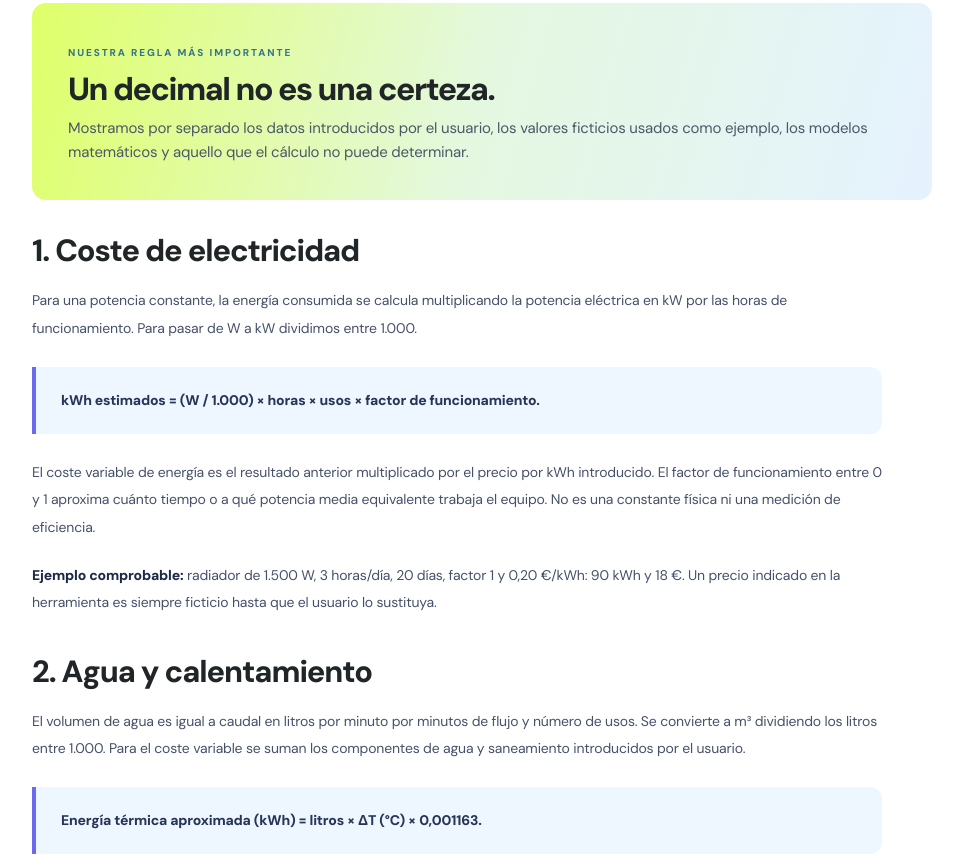
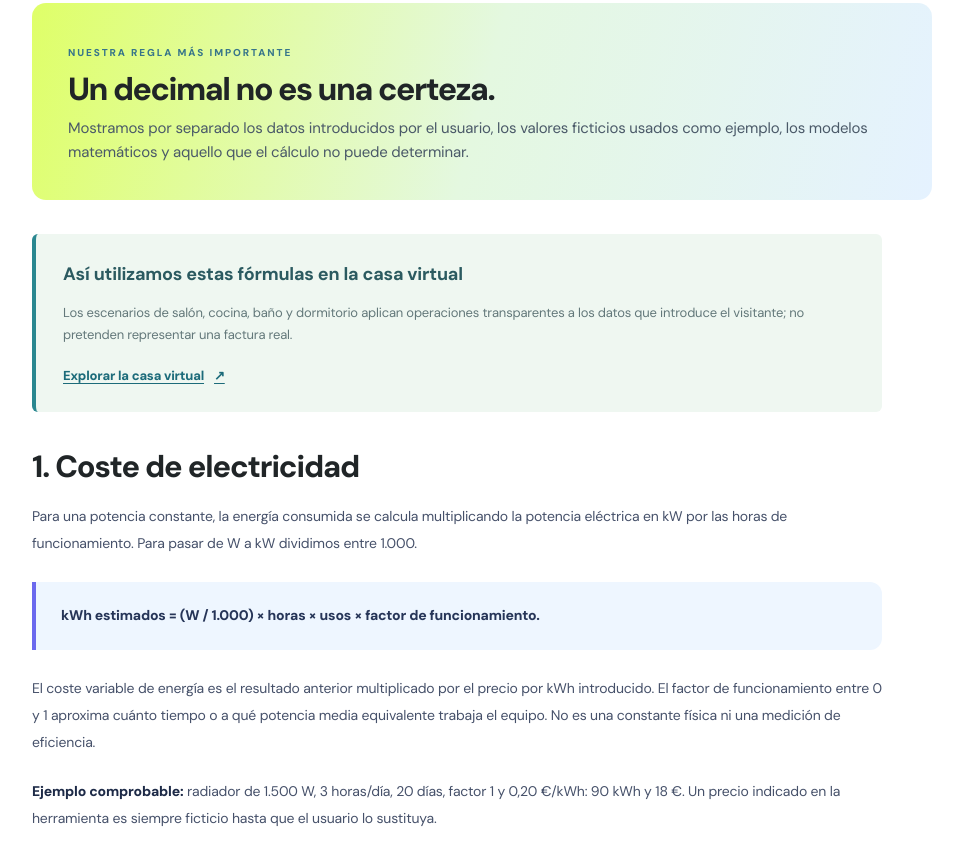
Before and after one commit to juanjogamero/website-tuahorroeficiente, an Astro site: page /website-tuahorroeficiente/metodologia in a window 1280 px wide. Shown: the part 728-1595 px from the top of the page, without its empty margins (158-1121 px from the left). Built offline with nearby package versions, Linux system fonts and the light colour scheme; Astro itself is replaced by a stand-in of ours.

Commit message:
feat: vincular guía especializada y casa virtual sin alterar los cálculos existentes

```diff
--- a/src/pages/metodologia.astro
+++ b/src/pages/metodologia.astro
@@ -4,7 +4,7 @@ import Icon from '../components/Icon.astro';
 ---
 <ContentLayout title="Metodología: cómo calculamos el coste real" description="Fórmulas públicas de electricidad y agua, criterios de calidad, ejemplos de cálculo, límites de estimación y protocolos de corrección editorial." category="Transparencia" breadcrumbs={[{label:'Metodología'}]} eyebrow="CÁLCULOS AUDITABLES">
 <section class="section"><div class="wrap content-narrow"><div class="statement-card"><span class="eyebrow">NUESTRA REGLA MÁS IMPORTANTE</span><h2>Un decimal no es una certeza.</h2><p>Mostramos por separado los datos introducidos por el usuario, los valores ficticios usados como ejemplo, los modelos matemáticos y aquello que el cálculo no puede determinar.</p></div>
-<div class="prose full-prose"><h2>1. Coste de electricidad</h2><p>Para una potencia constante, la energía consumida se calcula multiplicando la potencia eléctrica en kW por las horas de funcionamiento. Para pasar de W a kW dividimos entre 1.000.</p><blockquote>kWh estimados = (W / 1.000) × horas × usos × factor de funcionamiento.</blockquote><p>El coste variable de energía es el resultado anterior multiplicado por el precio por kWh introducido. El factor de funcionamiento entre 0 y 1 aproxima cuánto tiempo o a qué potencia media equivalente trabaja el equipo. No es una constante física ni una medición de eficiencia.</p><p><strong>Ejemplo comprobable:</strong> radiador de 1.500 W, 3 horas/día, 20 días, factor 1 y 0,20 €/kWh: 90 kWh y 18 €. Un precio indicado en la herramienta es siempre ficticio hasta que el usuario lo sustituya.</p>
+<div class="prose full-prose"><div class="ta-vr-article-cta"><strong>Así utilizamos estas fórmulas en la casa virtual</strong><p>Los escenarios de salón, cocina, baño y dormitorio aplican operaciones transparentes a los datos que introduce el visitante; no pretenden representar una factura real.</p><a href="/casa-virtual/">Explorar la casa virtual <span aria-hidden="true">↗</span></a></div><h2>1. Coste de electricidad</h2><p>Para una potencia constante, la energía consumida se calcula multiplicando la potencia eléctrica en kW por las horas de funcionamiento. Para pasar de W a kW dividimos entre 1.000.</p><blockquote>kWh estimados = (W / 1.000) × horas × usos × factor de funcionamiento.</blockquote><p>El coste variable de energía es el resultado anterior multiplicado por el precio por kWh introducido. El factor de funcionamiento entre 0 y 1 aproxima cuánto tiempo o a qué potencia media equivalente trabaja el equipo. No es una constante física ni una medición de eficiencia.</p><p><strong>Ejemplo comprobable:</strong> radiador de 1.500 W, 3 horas/día, 20 días, factor 1 y 0,20 €/kWh: 90 kWh y 18 €. Un precio indicado en la herramienta es siempre ficticio hasta que el usuario lo sustituya.</p>
 <h2>2. Agua y calentamiento</h2><p>El volumen de agua es igual a caudal en litros por minuto por minutos de flujo y número de usos. Se convierte a m³ dividiendo los litros entre 1.000. Para el coste variable se suman los componentes de agua y saneamiento introducidos por el usuario.</p><blockquote>Energía térmica aproximada (kWh) = litros × ΔT (°C) × 0,001163.</blockquote><p>La energía suministrada se obtiene dividiendo por el rendimiento global del calentamiento. La constante aproxima densidad del agua de 1 kg/L y calor específico estándar. Si el combustible es gas, hay que introducir un coste energético coherente; no se utiliza automáticamente la tarifa de electricidad.</p><p><strong>Ejemplo comprobable:</strong> 10 L/min × 8 min × 30 duchas = 2.400 L = 2,4 m³. La energía de calentamiento necesita además temperatura de entrada, temperatura de uso y eficiencia.</p>
 <h2>3. Comparaciones de alternativas</h2><p>Restamos el gasto energético anual de una opción respecto a otra. Una diferencia negativa significa que la segunda opción costaría más bajo esos supuestos. Si interviene una compra, no afirmamos una amortización positiva sin comprobar inversión incremental y ahorro anual positivo. La amortización simple no incluye, por sí misma, costes de oportunidad ni vida útil.</p><p><strong>Ejemplo comprobable:</strong> horno 1,2 kWh/cocción vs freidora 0,7 kWh/cocción, cuatro cocciones semanales, 52 semanas y 0,20 €/kWh ⇒ diferencia de 20,80 €/año. Son valores didácticos, no consumos nacionales certificados.</p>
 <h2>4. Qué nunca incluyen por defecto</h2><p>Las calculadoras de energía no equivalen a una factura eléctrica completa: no incorporan automáticamente potencia contratada, impuestos, cuotas, alquiler de contador ni penalizaciones. Las de agua no incluyen automáticamente bloques de consumo, tasas fijas o pérdidas de tuberías. Los resultados tampoco garantizan un determinado confort o rendimiento de un aparato.</p>
```
